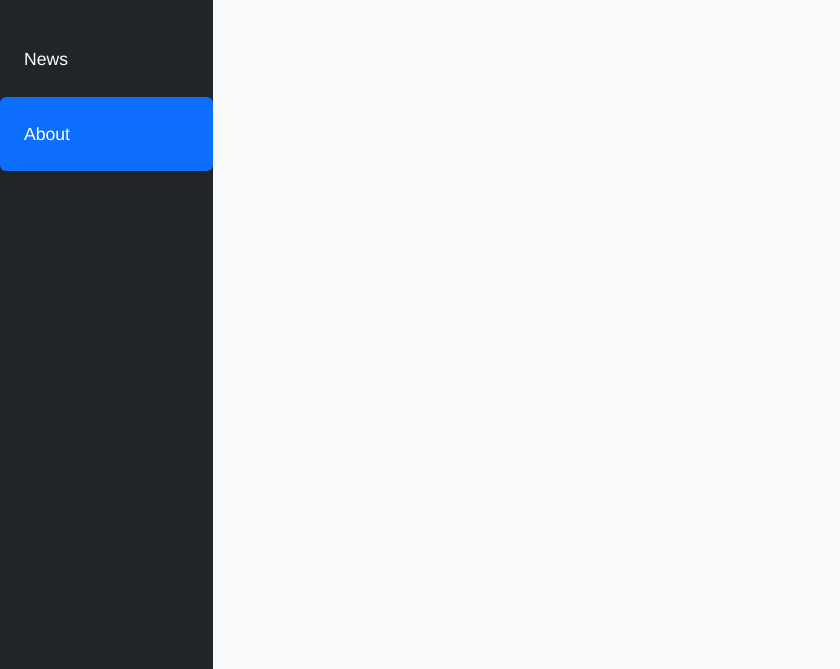
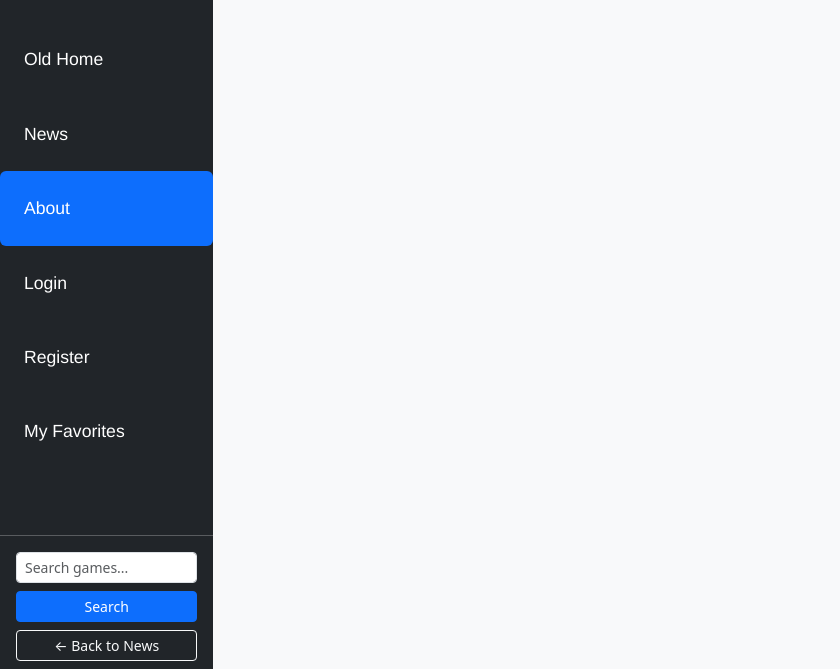
Before and after one commit to RabarS13/VGdb, a website: page public/about.html in a window 1280 px wide. Shown: the part 131-800 px from the top of the page, without its empty margins (0-840 px from the left). Drawn offline with nearby package versions, Linux system fonts and the light colour scheme.

Commit message:
Update about.html

```diff
--- a/public/about.html
+++ b/public/about.html
@@ -16,30 +16,28 @@
 
  <div class="container-fluid">
   <div class="row min-vh-100 flex-nowrap">
-
     <div class="col-auto col-md-3 col-xl-2 px-0 bg-dark d-flex flex-column">
-        <a href="front.html" class="text-decoration-none text-white d-flex align-items-center p-3 mb-3 border-bottom">
-          <span class="fs-5 fw-bold">Content</span>
+      <a href="/" class="text-decoration-none text-white d-flex align-items-center p-3 mb-3 border-bottom">
+        <span class="fs-5 fw-bold">GameVerse</span>
       </a>
-
       <ul class="nav nav-pills flex-column mb-auto">
-          <li class="nav-item">
-            <a href="front.html" class="nav-link text-white">
-              Home
-            </a>
-          </li>
-          <li>
-            <a href="news.html" class="nav-link text-white">
-              News
-            </a>
-          </li>
-          <li>
-            <a href="about.html" class="nav-link text-white active" >
-              About
-            </a>
-          </li>
+        <li class="nav-item"><a href="front.html" class="nav-link text-white ">Home</a></li>
+		<li class="nav-item"><a href="front2.html" class="nav-link text-white">Old Home</a></li>
+        <li><a href="news.html" class="nav-link text-white">News</a></li>
+        <li><a href="about.html" class="nav-link text-white active">About</a></li>
+        <li><a href="/login.html" class="nav-link text-white">Login</a></li>
+        <li><a href="/register.html" class="nav-link text-white">Register</a></li>
+        <li><a href="#" class="nav-link text-white" onclick="loadFavorites()">My Favorites</a></li>
       </ul>
+      <hr class="text-white">
+      <div class="px-3">
+        <input type="text" id="searchBox" class="form-control form-control-sm mb-2" placeholder="Search games..." />
+        <button class="btn btn-sm btn-primary w-100 mb-2" onclick="searchGame()">Search</button>
+        <button id="backToNews" class="btn btn-sm btn-outline-light w-100 mb-2" onclick="loadGamingNews()">← Back to News</button>
+        <div id="authArea"></div>
       </div>
+    </div>
+    <div class="col py-3">
 
 
       <div class="col py-3">
```
Lines whose indentation alone changed are shown as unchanged.
